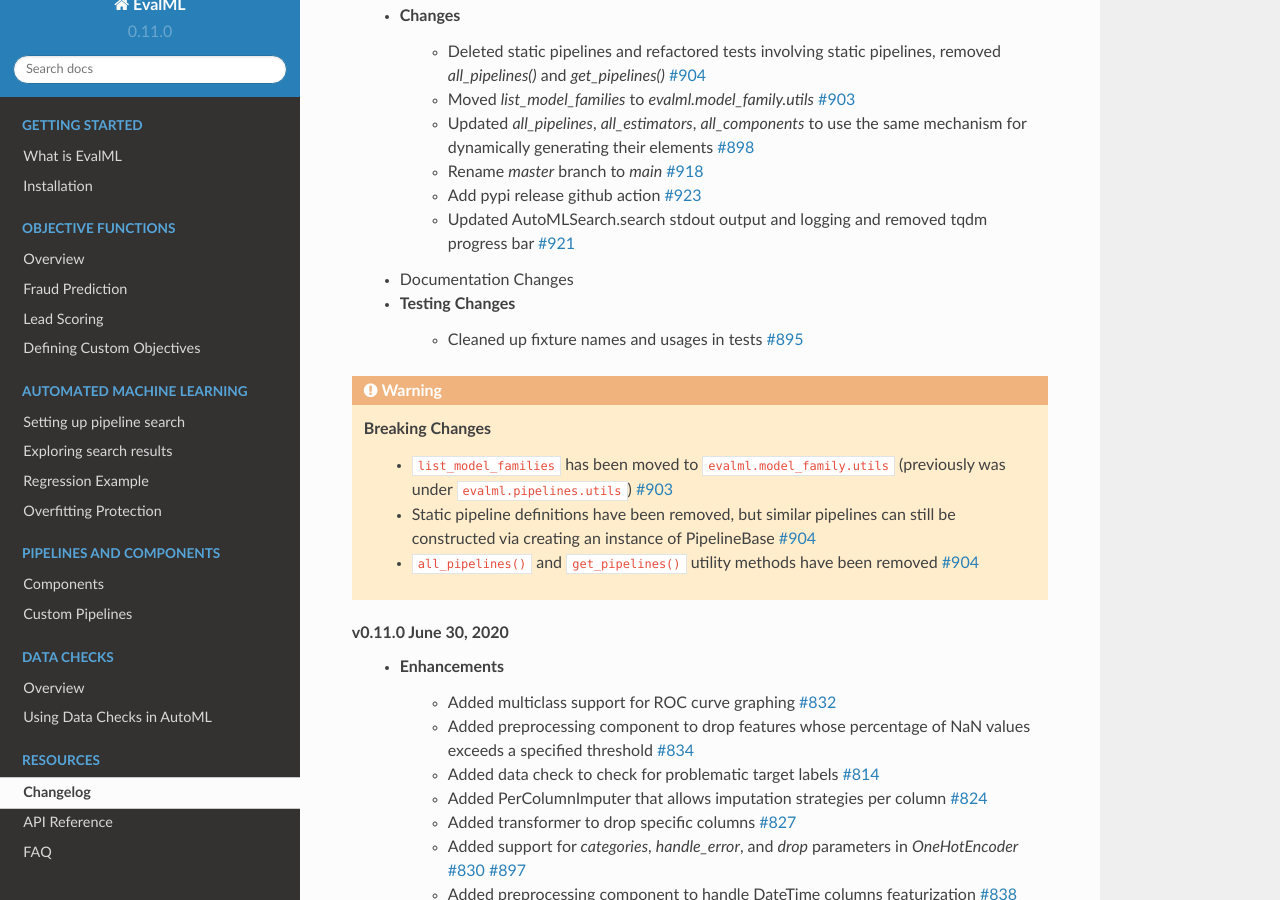
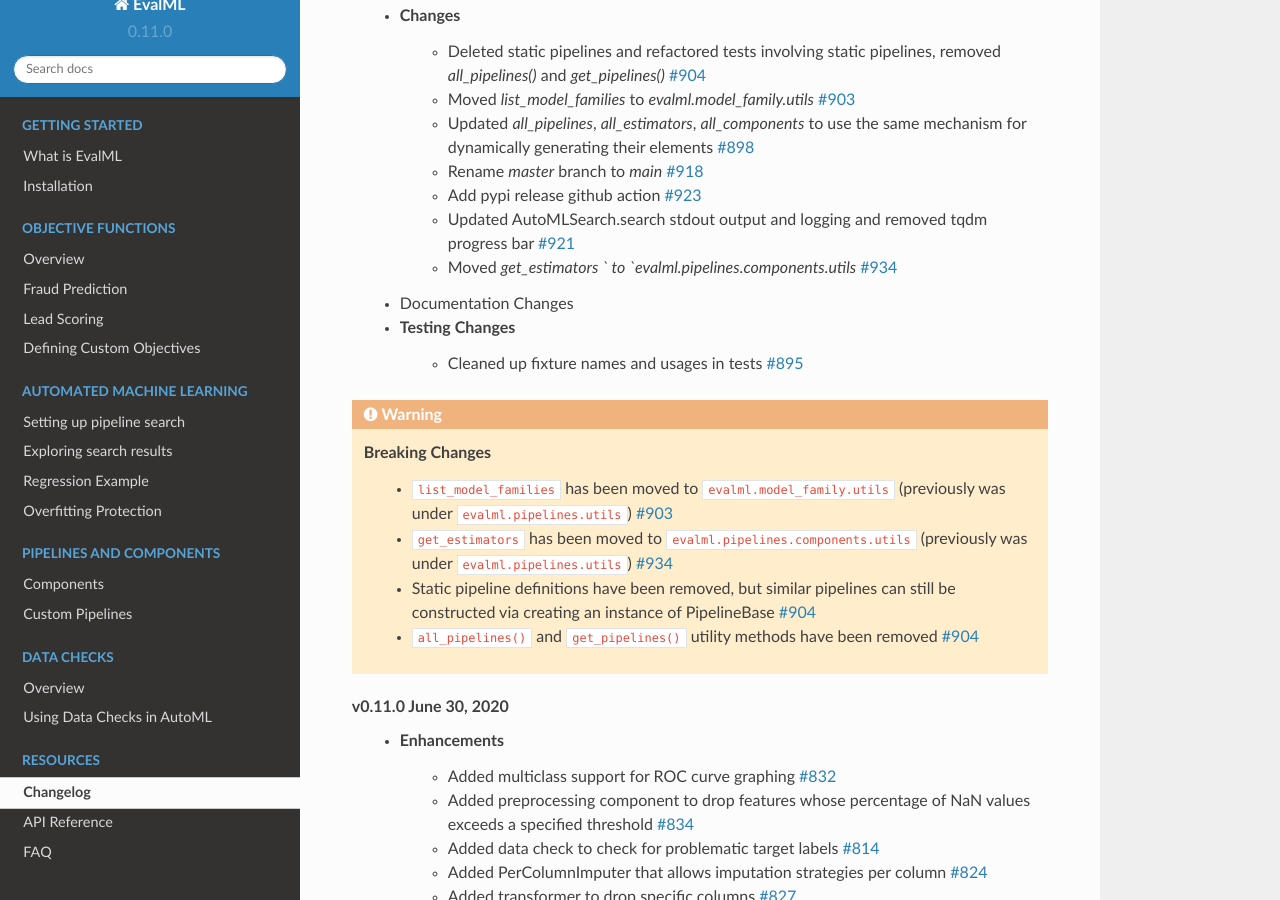
Before and after one commit to alteryx/evalml, a Sphinx documentation site: the page built from docs/source/changelog.rst, in a window 1280 px wide and 900 px high, scrolled down 355 px. Built offline with Sphinx 7.4.7 and the Read the Docs theme 2.0.0, drawn with Linux system fonts in a browser that asks for light colours; comment, search, counter and statistics services are not loaded.

Commit message:
add to changelog

```diff
--- a/docs/source/changelog.rst
+++ b/docs/source/changelog.rst
@@ -16,6 +16,7 @@
         * Rename `master` branch to `main` :pr:`918`
         * Add pypi release github action :pr:`923`
         * Updated AutoMLSearch.search stdout output and logging and removed tqdm progress bar :pr:`921`
+        * Moved `get_estimators ` to `evalml.pipelines.components.utils` :pr:`934`
     * Documentation Changes
     * Testing Changes
         * Cleaned up fixture names and usages in tests :pr:`895`
@@ -25,6 +26,7 @@
 
     **Breaking Changes**
         * ``list_model_families`` has been moved to ``evalml.model_family.utils`` (previously was under ``evalml.pipelines.utils``) :pr:`903`
+        * ``get_estimators`` has been moved to ``evalml.pipelines.components.utils`` (previously was under ``evalml.pipelines.utils``) :pr:`934`
         * Static pipeline definitions have been removed, but similar pipelines can still be constructed via creating an instance of PipelineBase :pr:`904`
         * ``all_pipelines()`` and ``get_pipelines()`` utility methods have been removed :pr:`904`
 
```
